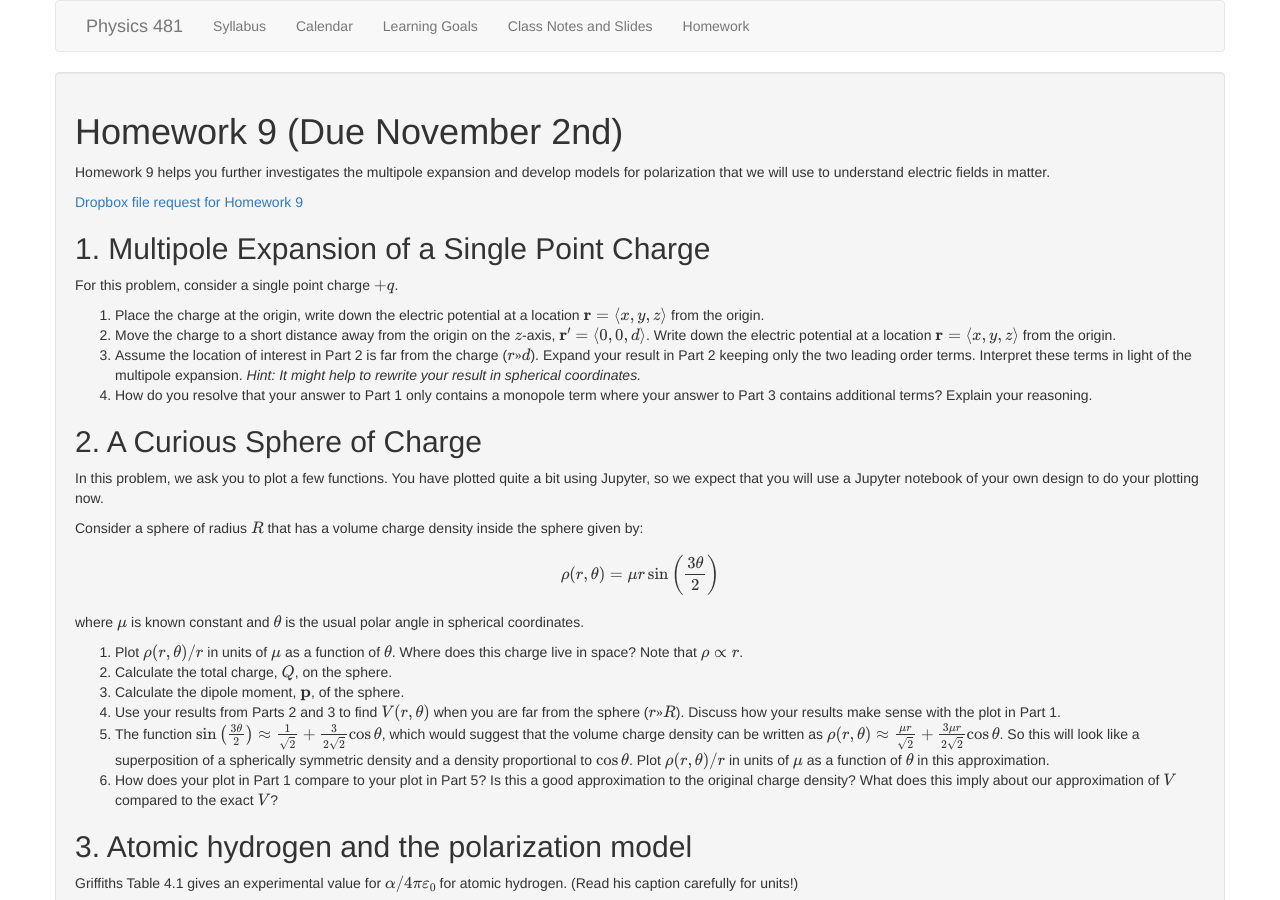
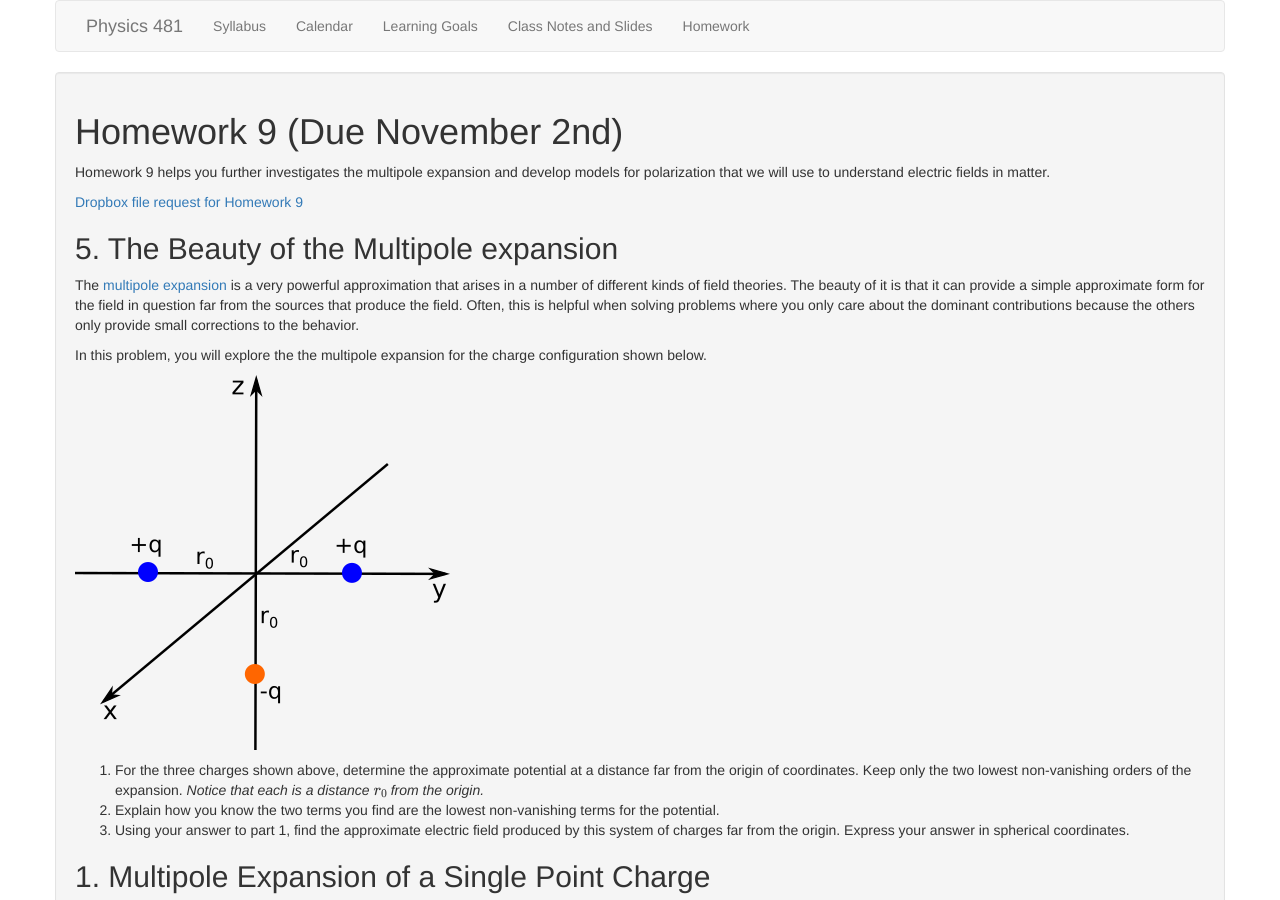
Before and after one commit to dannycab/phy481msu_f2019, a Jekyll site: the page built from assignments/homework9.md, in a window 1280 px wide and 900 px high. Built offline with Jekyll 4.4.1, drawn with Linux system fonts in a browser that asks for light colours; formulas are drawn with MathJax 3.

```diff
--- a/assignments/homework9.md
+++ b/assignments/homework9.md
@@ -7,6 +7,19 @@
 Homework 9 helps you further investigates the multipole expansion and develop models for polarization that we will use to understand electric fields in matter.
 
 [Dropbox file request for Homework 9](https://www.dropbox.com/request/HCbujqc3YJlRBzz7UDvR)
+
+## 5. The Beauty of the Multipole expansion
+
+The [multipole expansion](https://en.wikipedia.org/wiki/Multipole_expansion) is a very powerful approximation that arises in a number of different kinds of field theories. The beauty of it is that it can provide a simple approximate form for the field in question far from the sources that produce the field. Often, this is helpful when solving problems where you only care about the dominant contributions because the others only provide small corrections to the behavior.
+
+In this problem, you will explore the the multipole expansion for the charge configuration shown below.
+
+![3 Charges](./images/hw6/multipole.png)
+
+1. For the three charges shown above, determine the approximate potential at a distance far from the origin of coordinates. Keep only the two lowest non-vanishing orders of the expansion. *Notice that each is a distance $r_0$ from the origin.*
+2. Explain how you know the two terms you find are the lowest non-vanishing terms for the potential.
+3. Using your answer to part 1, find the approximate electric field produced by this system of charges far from the origin. Express your answer in spherical coordinates.
+
 
 ## 1. Multipole Expansion of a Single Point Charge
 
```
Also changed, not shown: assignments/homework8.md (+0 -12 lines), notes/list_of_notes.md (+1 -1 lines), 4 other files.
